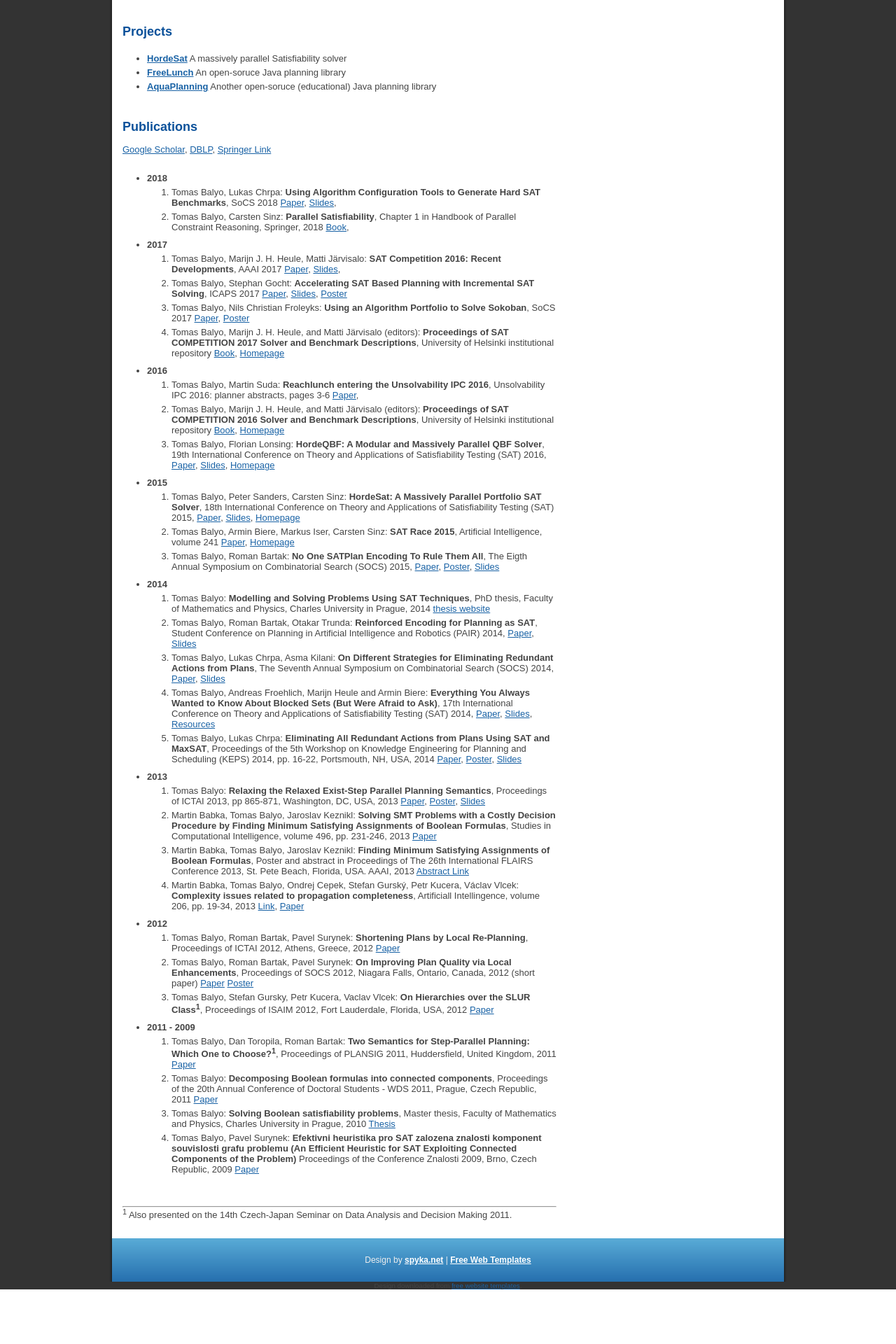
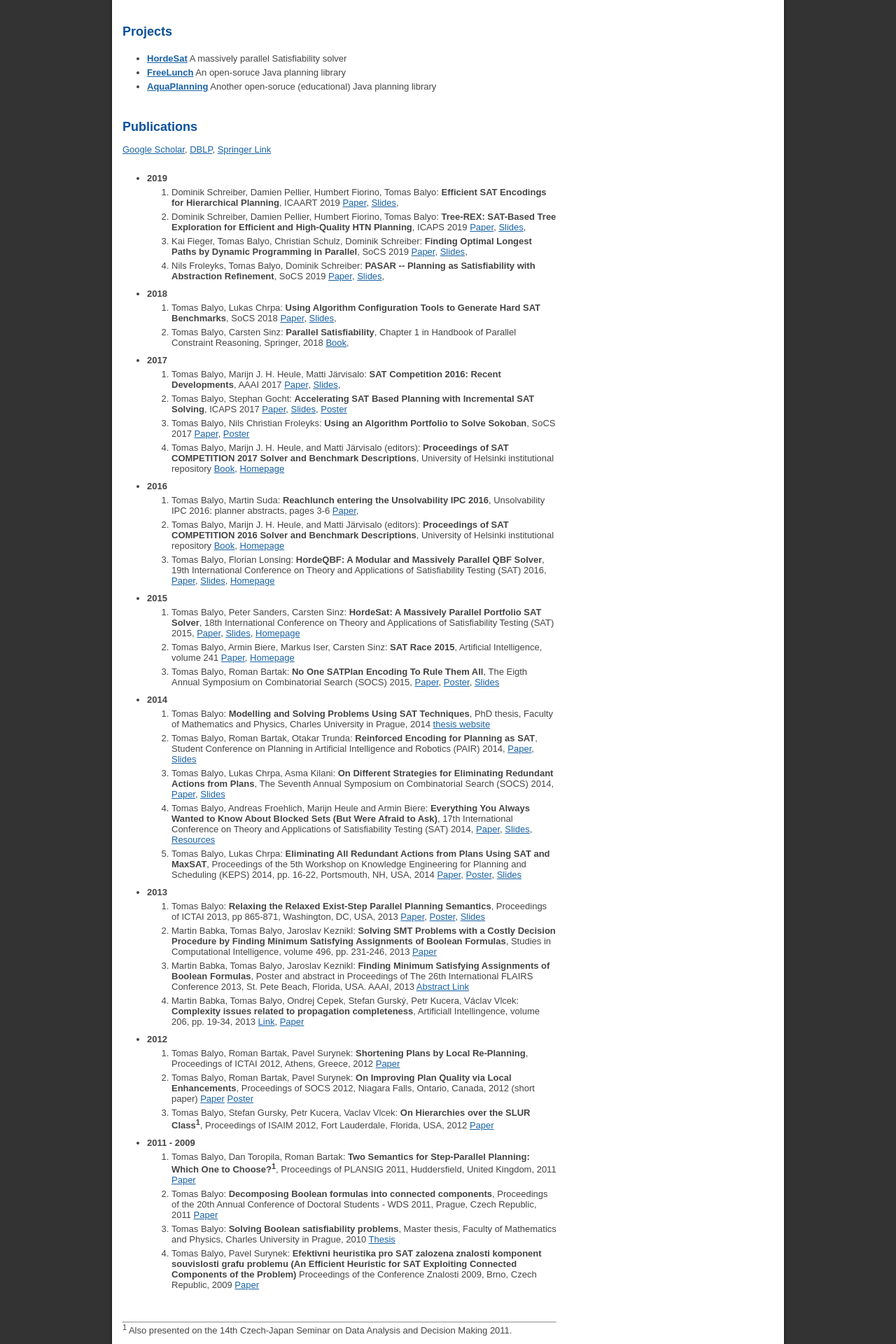
Before and after one commit to biotomas/homepage, a PHP site: page /index.php?page=Research in a window 1280 px wide. Shown: the part 774-2694 px from the top of the page at 70% size. Before the commit the page ends 2616 px from the top, so only its background shows below. Run offline with PHP 8.4, Linux system fonts and the light colour scheme.

Commit message:
papers update

```diff
--- a/Research.phtml
+++ b/Research.phtml
@@ -42,6 +42,41 @@
     </p>
     <p>
 	<ul>
+	<li><b>2019</b>
+	<ol>
+
+    <li>
+		Dominik Schreiber, Damien Pellier, Humbert Fiorino, Tomas Balyo:
+		<b>Efficient SAT Encodings for Hierarchical Planning</b>,
+     ICAART 2019
+		<a href = "papers/icaart.pdf">Paper</a>,
+		<a href = "papers/icaartslides.pdf">Slides</a>,
+    </li>
+
+    <li>
+		Dominik Schreiber, Damien Pellier, Humbert Fiorino, Tomas Balyo:
+		<b>Tree-REX: SAT-Based Tree Exploration for Efficient and High-Quality HTN Planning</b>,
+     ICAPS 2019
+		<a href = "papers/treerex.pdf">Paper</a>,
+		<a href = "papers/treerexslides.pdf">Slides</a>,
+    </li>
+
+    <li>
+		Kai Fieger, Tomas Balyo, Christian Schulz, Dominik Schreiber:
+		<b>Finding Optimal Longest Paths by Dynamic Programming in Parallel</b>, SoCS 2019
+		<a href = "papers/kalp.pdf">Paper</a>,
+		<a href = "papers/kalpslides.pdf">Slides</a>,
+    </li>
+
+    <li>
+		Nils Froleyks, Tomas Balyo, Dominik Schreiber:
+		<b>PASAR -- Planning as Satisfiability with Abstraction Refinement</b>, SoCS 2019
+		<a href = "papers/pasar.pdf">Paper</a>,
+		<a href = "papers/pasarslides.pdf">Slides</a>,
+    </li>
+
+
+	</ol>
 	<li><b>2018</b>
 	<ol>
 
```
Also changed, not shown: 3 other files.
